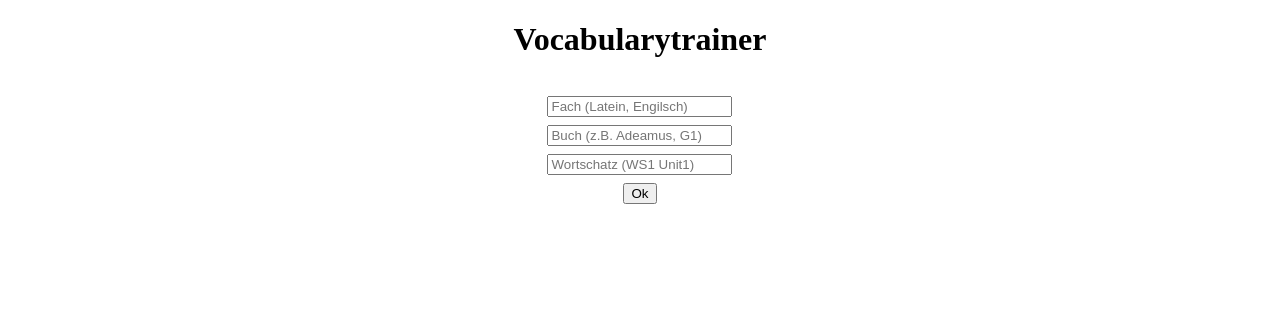
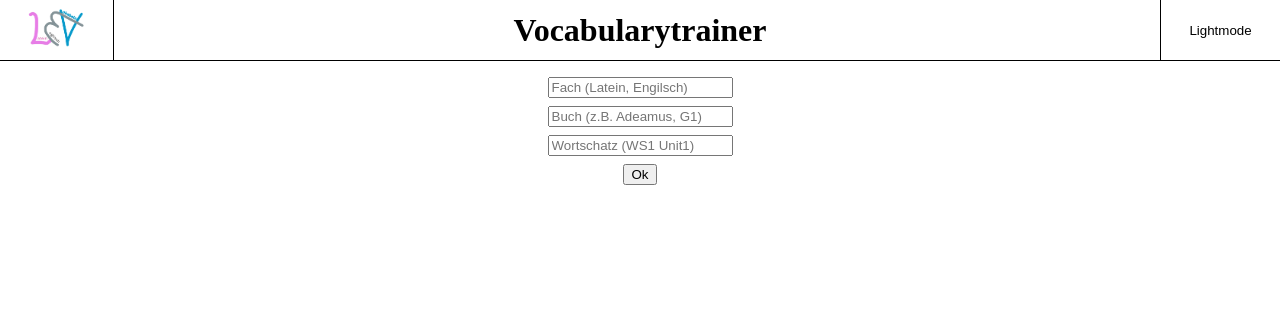
Before and after one commit to Hubert10210/McLev, a plain HTML site: page index.html in a window 1280 px wide. Drawn offline with Linux system fonts and the light colour scheme.

Commit message:
made better header, added icon to header

```diff
--- a/index.html
+++ b/index.html
@@ -6,12 +6,23 @@
     <title>Vocabularytrainer</title>
     <link rel="stylesheet" href="style.css">
 </head>
-<body style = "display: flex; flex-direction: column; align-items: center; margin: 0px; height: 100vh;">
+<body>
 
 
+    <header id="header">
+        <div id="icon-cont">
+            <img src="icon.png" alt="Logo" id="icon">
+        </div>
+        <div id="title-cont">
+            <h1 id="title">Vocabularytrainer</h1>
+        </div>
+        <button id="darkmode" onclick="toggleTheme()">
+            Lightmode
+        </button>
+    </header>
+
     <div id="container-1">
-        <div id="heading">
-            <h1>Vocabularytrainer</h1>
+        <div id="back">
             <button id = "buttzurück" onclick = "zurück()">Zurück</button>
         </div>
 
--- a/logik.js
+++ b/logik.js
@@ -120,6 +120,8 @@ let zähler = 0;
 let erstezahl
 let zweitezahl
 
+let darkmode = false;
+
 function setup(){
     document.getElementById("falscheVokabelwiederholen").hidden = true;
     document.getElementById("buttzurück").hidden = true;
@@ -131,6 +133,19 @@ function setup(){
     document.getElementById("stammform").hidden = true;
     document.getElementById("deutschl").hidden = true;
     document.getElementById("butook").hidden = true;
+}
+
+function toggleTheme(){
+    darkmode = !darkmode;
+    if (darkmode){
+        document.getElementById("darkmode").innerHTML = "Darkmode";
+        document.body.style.backgroundColor = "rgb(40,40,40)";
+    } else {
+        document.getElementById("darkmode").innerHTML = "Lightmode";
+        document.body.style.backgroundColor = "white";
+    }
+    document.body.classList.toggle("darkmode");
+
 }
 
 function Vocabulary (){
--- a/style.css
+++ b/style.css
@@ -1,3 +1,56 @@
+#header{
+    width: 100vw;
+    height: 60px;
+    border-bottom: 1px solid;
+    display: grid;
+    grid-template-columns: 1fr auto 1fr;
+    align-items: stretch;
+}
+
+#icon-cont{
+    height: 100%;
+    justify-self: start;
+    display: flex;
+    align-items: center;
+    border-right: 1px solid;
+}
+
+#icon{
+    height: 60px;
+    margin-left: 20px;
+    margin-right: 20px;
+}
+
+#title-cont{
+    display: flex;
+    align-items: center;
+    justify-self: center;
+}
+
+#title{
+    margin: 0;
+}
+
+#darkmode{
+    justify-self: right;
+    width: 120px;
+    border: 0;
+    border-left: 1px solid;
+    display: flex;
+    justify-content: center;
+    align-items: center;
+    background-color: transparent;
+}
+
+body.darkmode #darkmode{
+    color:white;
+    border-color: white;
+}
+
+#darkmode-cont:hover{
+    background-color: rgba(120, 120, 120,0.3);
+}
+
 #container-1{
     display: flex;
     gap: 8px;
@@ -19,7 +72,7 @@
     white-space: nowrap;
 }
 
-#heading{
+#back{
     display: flex;
     flex-direction: row;
     align-items: center;
@@ -47,3 +100,12 @@
     flex-direction: column;
     gap: 8px;
 }
+
+body{
+    color: black;
+    margin: 0;
+}
+
+body.darkmode{
+    color:white;
+}
```
Also changed, not shown: icon.png (added).
